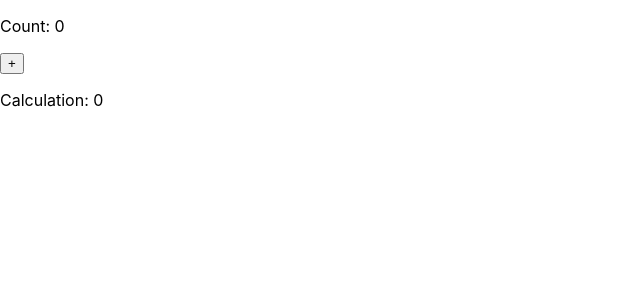
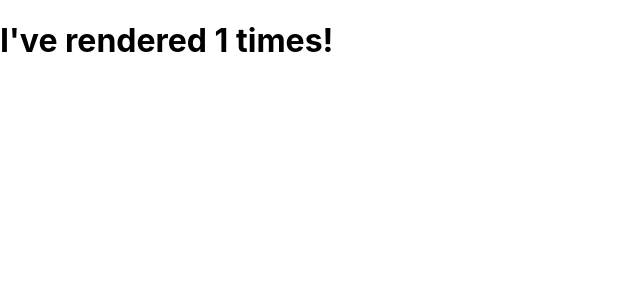
Before and after one commit to jegbune/my-ecommerce-app, a React (Create React App) app: page /Contact in a window 1280 px wide. Shown: the top 300 px of the page, without its empty margins (0-640 px from the left). Built offline with nearby package versions, Linux system fonts and the light colour scheme.

Commit message:
React lesson on useEffect clearTimeOut

```diff
--- a/src/App.js
+++ b/src/App.js
@@ -21,9 +21,9 @@ function App() {
     <div className='app'>
       {/* <Styling/> */}
       {/* <State /> */}
-      {/* <Timer /> */}
+      <Timer />
       {/* <UseEffect /> */}
-      <Counter />
+      {/* <Counter /> */}
     </div>
 
   //  <Todos />
--- a/src/Component/Timer.js
+++ b/src/Component/Timer.js
@@ -4,11 +4,12 @@ import { useState, useEffect } from 'react'
 function Timer() {
     const [count, setCount]= useState(0)
     useEffect(() => {
-        setTimeout(() => {
+        let timer = setTimeout(() => {
             setCount((count) => count + 1);
         },1000)
-        })
 
+        return () => clearTimeout(timer)
+        }, [])
 
     return (
        <h1>I've rendered {count} times!</h1>
```
